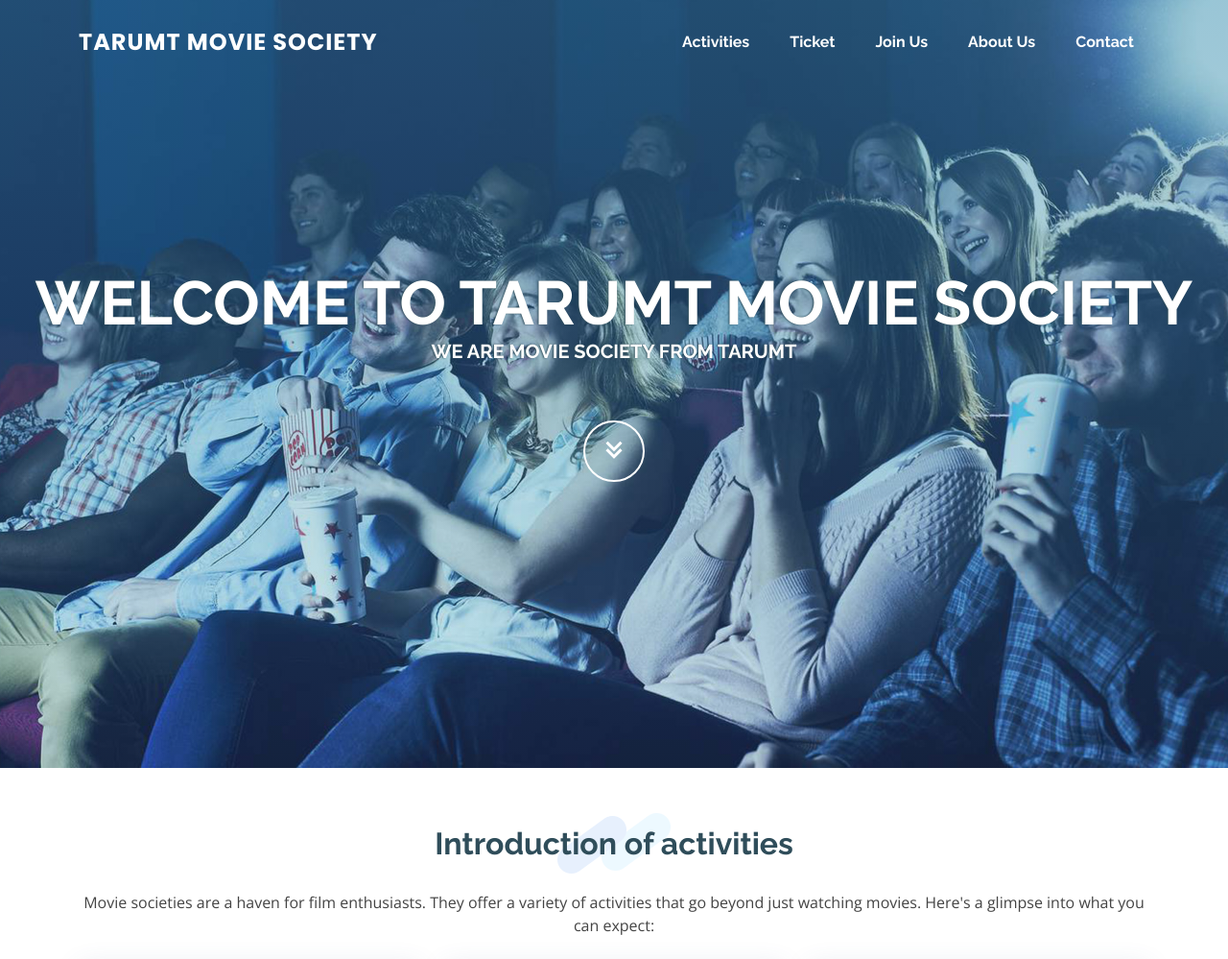
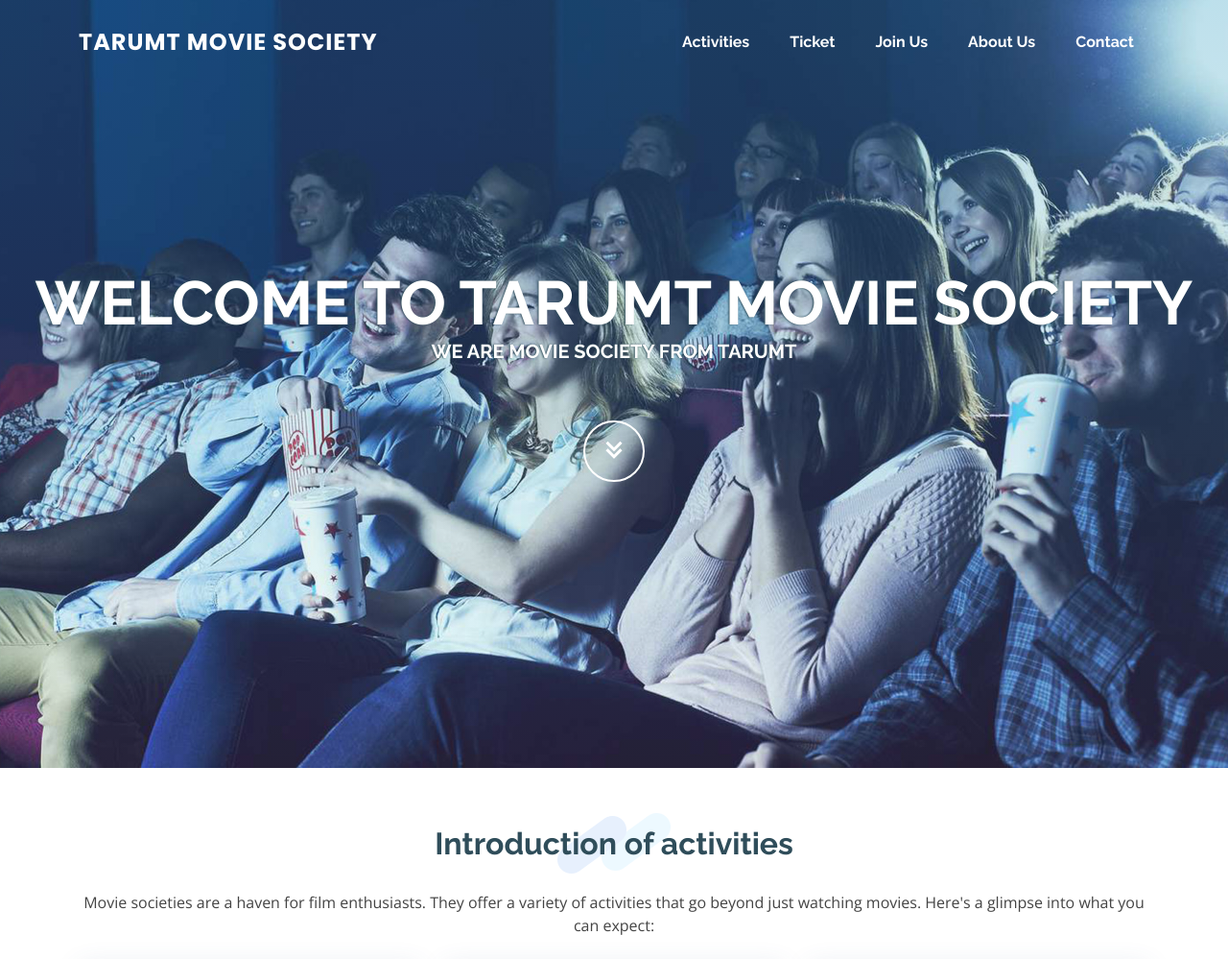
Before and after one commit to Cstan0824/Web-System-and-Technologies_Assignment, a PHP site: page /View/Home.php in a window 1280 px wide. Shown: the top 999 px of the page at 96% size. Run offline with PHP 8.4, Linux system fonts and the light colour scheme.

Commit message:
Adjust Css

```diff
--- a/Css/assets/css/style.css
+++ b/Css/assets/css/style.css
@@ -408,8 +408,8 @@ h6 {
     width: 100%;
     height: 100vh;
     background: linear-gradient(
-            rgba(55, 142, 181, 0.5),
-            rgba(55, 142, 181, 0.2)
+            rgba(56, 162, 211, 0.321),
+            rgba(255, 255, 255, 0.1)
         ),
         url("../img/hero-bg.jpg") top center;
     background-size: cover;
@@ -685,7 +685,6 @@ section {
     transition: all 0.3s ease-in-out;
     border-radius: 8px;
     z-index: 1;
-
 }
 
 .services .icon-box::before {
```
Also changed, not shown: 1 other file. Lines whose indentation alone changed are shown as unchanged.
